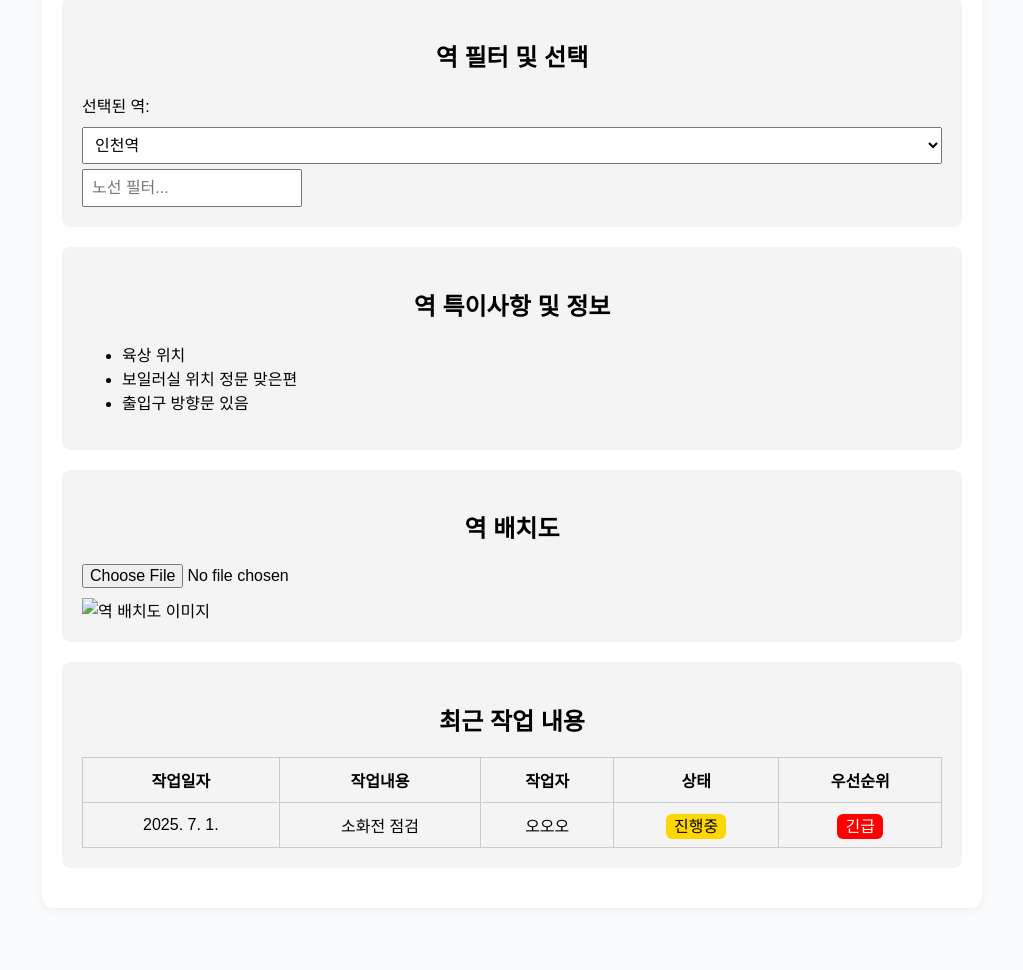
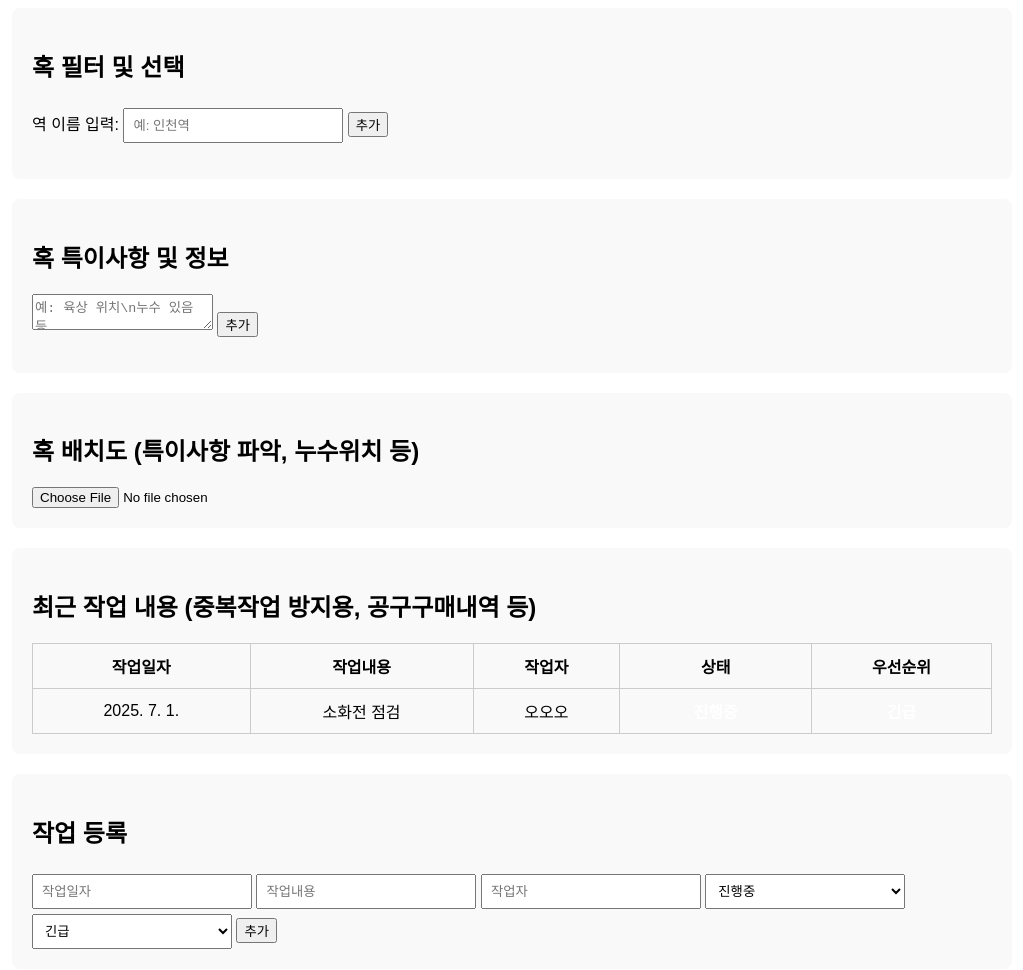
Before and after one commit to DGHONG1231/Station-infosystem, a plain HTML site: page index.html in a window 1280 px wide. Shown: the part 131-1101 px from the top of the page, without its empty margins (128-1151 px from the left). Before the commit the page ends 1059 px from the top, so only its background shows below. Drawn offline with Linux system fonts and the light colour scheme.

Commit message:
Update index.html

```diff
--- a/index.html
+++ b/index.html
@@ -3,100 +3,40 @@
 <head>
   <meta charset="UTF-8" />
   <meta name="viewport" content="width=device-width, initial-scale=1.0" />
-  <title>▶️ 역 정보 시스템</title>
+  <title>혹 정보 시스템</title>
   <link rel="stylesheet" href="style.css" />
-  <style>
-    body {
-      font-family: "Pretendard", sans-serif;
-      background: #f9fafb;
-      margin: 0;
-      padding: 20px;
-    }
-    h1, h2 {
-      text-align: center;
-    }
-    .container {
-      max-width: 900px;
-      margin: auto;
-      background: #fff;
-      padding: 20px;
-      border-radius: 12px;
-      box-shadow: 0 2px 10px rgba(0, 0, 0, 0.05);
-    }
-    .box {
-      background: #f4f4f4;
-      margin: 20px 0;
-      padding: 20px;
-      border-radius: 8px;
-    }
-    label, input, select, button {
-      display: block;
-      margin-top: 10px;
-      width: 100%;
-      font-size: 1em;
-    }
-    table {
-      width: 100%;
-      border-collapse: collapse;
-      margin-top: 20px;
-    }
-    th, td {
-      border: 1px solid #ccc;
-      padding: 10px;
-      text-align: center;
-    }
-    .status {
-      background: gold;
-      padding: 4px 8px;
-      border-radius: 6px;
-    }
-    .priority {
-      background: red;
-      color: #fff;
-      padding: 4px 8px;
-      border-radius: 6px;
-    }
-    .gear {
-      float: right;
-      cursor: pointer;
-    }
-  </style>
 </head>
 <body>
   <div class="container">
-    <h1>🚉 역 정보 시스템 <span class="gear" onclick="toggleForm()">⚙️</span></h1>
+    <h1>혹 정보 시스템</h1>
 
-    <!-- 역 선택 -->
-    <div class="box">
-      <h2>역 필터 및 선택</h2>
-      <label>선택된 역:</label>
-      <select>
-        <option>인천역</option>
-        <option>부개역</option>
-      </select>
-      <input type="text" placeholder="노선 필터..." />
-    </div>
+    <!-- 1. 역 필터 및 선택 -->
+    <section class="box">
+      <h2>혹 필터 및 선택</h2>
+      <label for="stationInput">역 이름 입력: </label>
+      <input type="text" id="stationInput" placeholder="예: 인천역" />
+      <button onclick="addStation()">추가</button>
+      <ul id="stationList"></ul>
+    </section>
 
-    <!-- 역 특이사항 -->
-    <div class="box">
-      <h2>역 특이사항 및 정보</h2>
-      <ul>
-        <li>육상 위치</li>
-        <li>보일러실 위치 정문 맞은편</li>
-        <li>출입구 방향문 있음</li>
-      </ul>
-    </div>
+    <!-- 2. 역 특이사항 및 정보 -->
+    <section class="box">
+      <h2>혹 특이사항 및 정보</h2>
+      <textarea id="stationNotesInput" placeholder="예: 육상 위치\n누수 있음 등"></textarea>
+      <button onclick="addStationNote()">추가</button>
+      <ul id="stationNotes"></ul>
+    </section>
 
-    <!-- 배치도 -->
-    <div class="box">
-      <h2>역 배치도</h2>
-      <input type="file" />
-      <img src="#" alt="역 배치도 이미지" style="max-width: 100%; margin-top: 10px;" />
-    </div>
+    <!-- 3. 역 배치도 -->
+    <section class="box">
+      <h2>혹 배치도 (특이사항 파악, 누수위치 등)</h2>
+      <input type="file" id="mapUpload" accept="image/*" onchange="previewImage(event)" />
+      <img id="mapImage" src="" alt="혹 배치도 이미지" style="max-width: 100%; margin-top: 10px; display: none;" />
+    </section>
 
-    <!-- 최근 작업 내역 -->
-    <div class="box">
-      <h2>최근 작업 내용</h2>
+    <!-- 4. 최근 작업 내용 -->
+    <section class="box">
+      <h2>최근 작업 내용 (중복작업 방지용, 공구구매내역 등)</h2>
       <table>
         <thead>
           <tr>
@@ -107,23 +47,23 @@
             <th>우선순위</th>
           </tr>
         </thead>
-        <tbody id="logTable">
+        <tbody id="workTable">
           <tr>
             <td>2025. 7. 1.</td>
             <td>소화전 점검</td>
             <td>오오오</td>
-            <td><span class="status">진행중</span></td>
-            <td><span class="priority">긴급</span></td>
+            <td><span class="badge yellow">진행중</span></td>
+            <td><span class="badge red">긴급</span></td>
           </tr>
         </tbody>
       </table>
-    </div>
+    </section>
 
-    <!-- 새 작업 추가 폼 (숨김처리) -->
-    <div class="box" id="formBox" style="display: none;">
+    <!-- 5. 작업 등록 폼 -->
+    <section class="box">
       <h2>작업 등록</h2>
-      <input type="text" id="date" placeholder="작업일자" />
-      <input type="text" id="desc" placeholder="작업내용" />
+      <input type="text" id="workDate" placeholder="작업일자" />
+      <input type="text" id="workContent" placeholder="작업내용" />
       <input type="text" id="worker" placeholder="작업자" />
       <select id="status">
         <option>진행중</option>
@@ -132,41 +72,64 @@
       <select id="priority">
         <option>긴급</option>
         <option>보통</option>
+        <option>낮음</option>
       </select>
-      <button onclick="addLog()">추가</button>
-    </div>
+      <button onclick="addWork()">추가</button>
+    </section>
   </div>
 
   <script>
-    function toggleForm() {
-      const form = document.getElementById("formBox");
-      form.style.display = form.style.display === "none" ? "block" : "none";
+    function addStation() {
+      const input = document.getElementById('stationInput');
+      const list = document.getElementById('stationList');
+      if (input.value.trim()) {
+        const li = document.createElement('li');
+        li.textContent = input.value;
+        list.appendChild(li);
+        input.value = '';
+      }
     }
 
-    function addLog() {
-      const date = document.getElementById("date").value;
-      const desc = document.getElementById("desc").value;
-      const worker = document.getElementById("worker").value;
-      const status = document.getElementById("status").value;
-      const priority = document.getElementById("priority").value;
+    function addStationNote() {
+      const input = document.getElementById('stationNotesInput');
+      const list = document.getElementById('stationNotes');
+      if (input.value.trim()) {
+        const li = document.createElement('li');
+        li.textContent = input.value;
+        list.appendChild(li);
+        input.value = '';
+      }
+    }
 
-      const table = document.getElementById("logTable");
-      const row = document.createElement("tr");
+    function previewImage(event) {
+      const image = document.getElementById('mapImage');
+      const file = event.target.files[0];
+      if (file) {
+        const reader = new FileReader();
+        reader.onload = () => {
+          image.src = reader.result;
+          image.style.display = 'block';
+        };
+        reader.readAsDataURL(file);
+      }
+    }
 
+    function addWork() {
+      const date = document.getElementById('workDate').value;
+      const content = document.getElementById('workContent').value;
+      const worker = document.getElementById('worker').value;
+      const status = document.getElementById('status').value;
+      const priority = document.getElementById('priority').value;
+      const table = document.getElementById('workTable');
+
+      const row = table.insertRow();
       row.innerHTML = `
         <td>${date}</td>
-        <td>${desc}</td>
+        <td>${content}</td>
         <td>${worker}</td>
-        <td><span class="status">${status}</span></td>
-        <td><span class="priority">${priority}</span></td>
+        <td><span class="badge yellow">${status}</span></td>
+        <td><span class="badge red">${priority}</span></td>
       `;
-
-      table.appendChild(row);
-
-      // Clear form
-      document.getElementById("date").value = "";
-      document.getElementById("desc").value = "";
-      document.getElementById("worker").value = "";
     }
   </script>
 </body>
```
